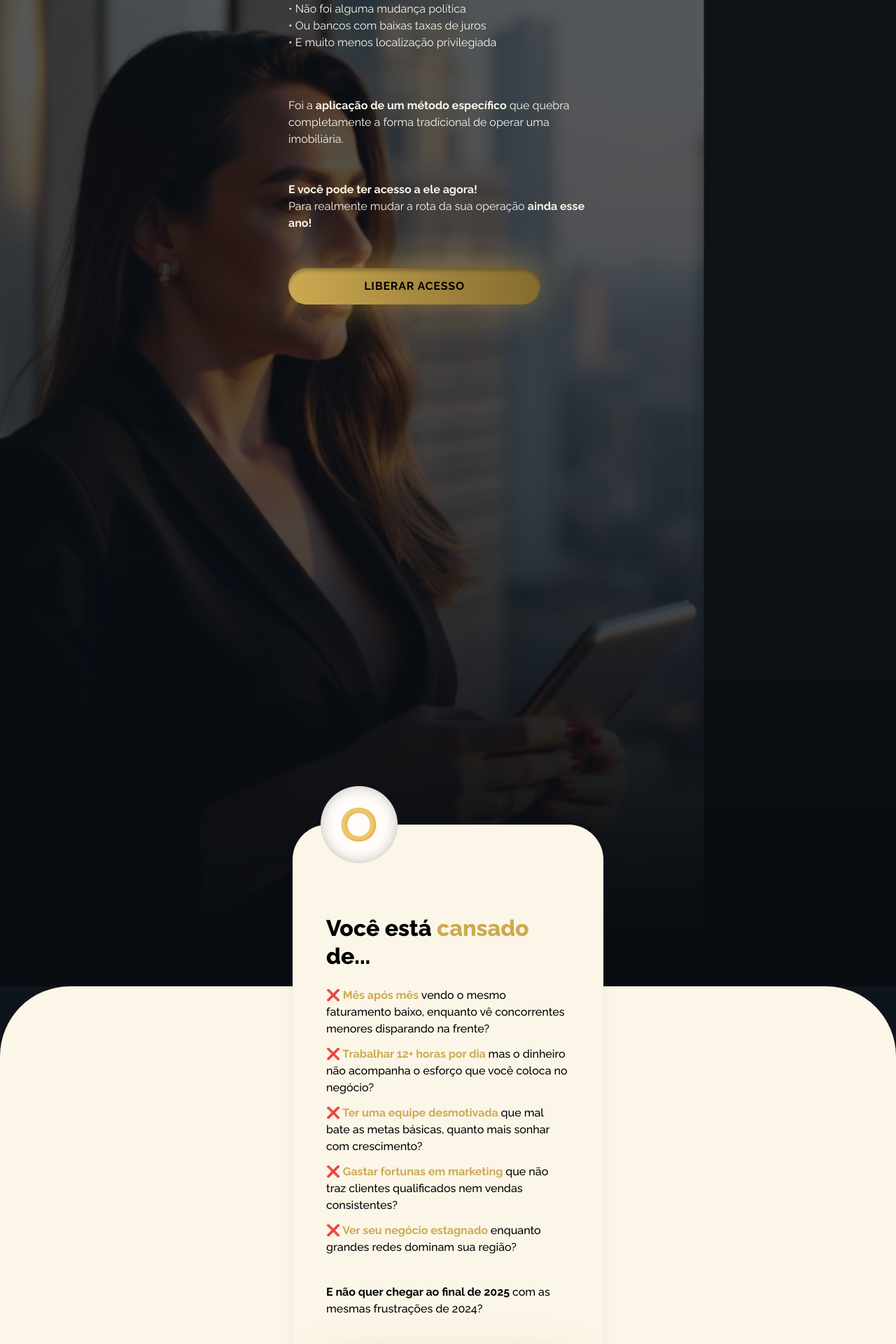
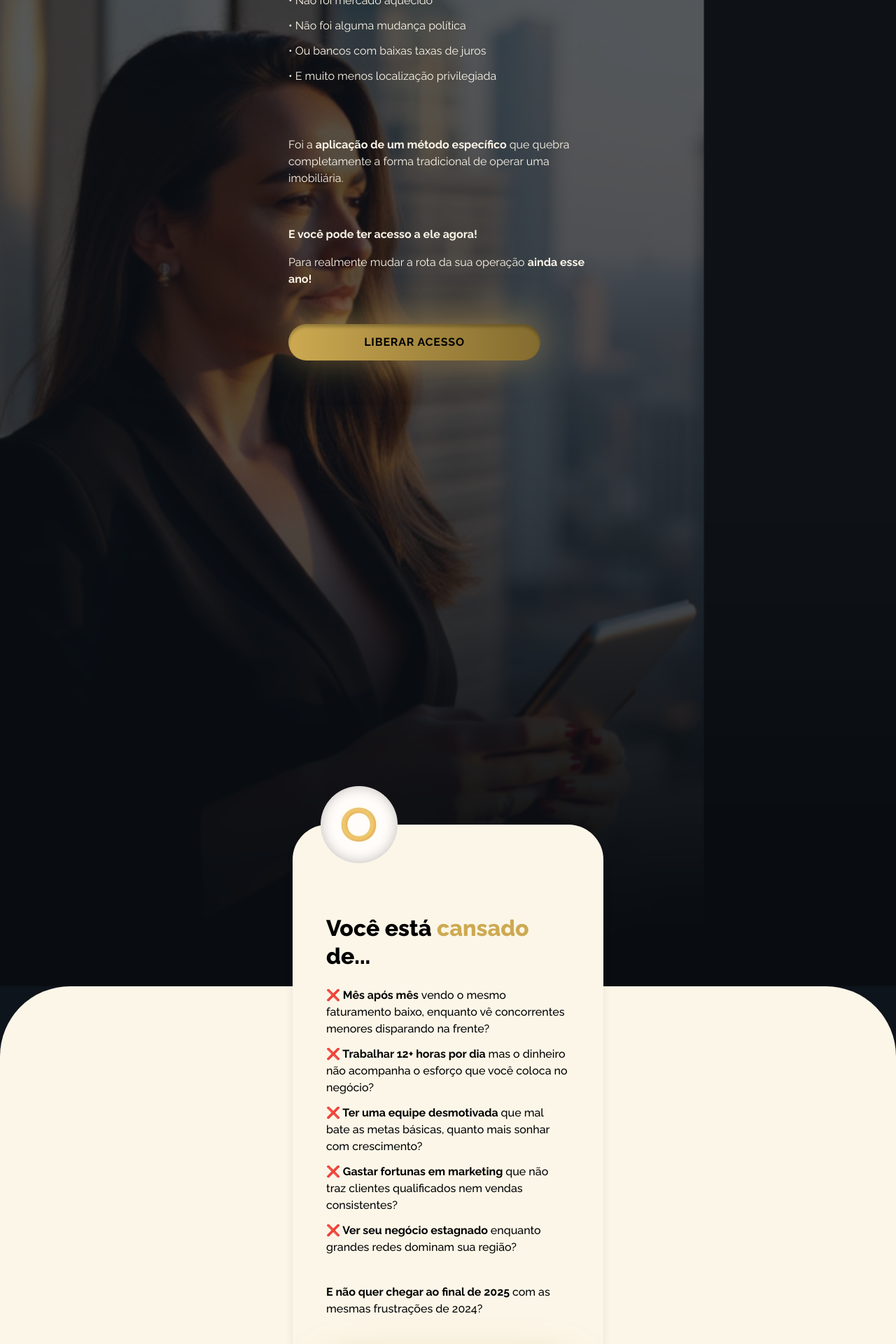
Before and after one commit to SOLANOSOX/elevate-roi-hero, a React (Vite) app: page / in a window 1280 px wide. Shown: the part 1860-3780 px from the top of the page at 70% size. Built offline with nearby package versions, Linux system fonts and the light colour scheme.

Commit message:
Ajustar cores e espaçamentos

```diff
--- a/src/components/BenefitsSection.tsx
+++ b/src/components/BenefitsSection.tsx
@@ -26,23 +26,23 @@ const BenefitsSection = () => {
 
               <div className="text-black text-sm md:text-base lg:text-[16px] leading-5 md:leading-6 space-y-3 max-w-[600px]">
                 <p>
-                  <span className="text-accent font-bold">❌ Mês após mês </span>
+                  <span className="font-bold">❌ Mês após mês </span>
                   <span className="font-medium">vendo o mesmo faturamento baixo, enquanto vê concorrentes menores disparando na frente?</span>
                 </p>
                 <p>
-                  <span className="text-accent font-bold">❌ Trabalhar 12+ horas por dia </span>
+                  <span className="font-bold">❌ Trabalhar 12+ horas por dia </span>
                   <span className="font-medium">mas o dinheiro não acompanha o esforço que você coloca no negócio?</span>
                 </p>
                 <p>
-                  <span className="text-accent font-bold">❌ Ter uma equipe desmotivada </span>
+                  <span className="font-bold">❌ Ter uma equipe desmotivada </span>
                   <span className="font-medium">que mal bate as metas básicas, quanto mais sonhar com crescimento?</span>
                 </p>
                 <p>
-                  <span className="text-accent font-bold">❌ Gastar fortunas em marketing </span>
+                  <span className="font-bold">❌ Gastar fortunas em marketing </span>
                   <span className="font-medium">que não traz clientes qualificados nem vendas consistentes?</span>
                 </p>
                 <p>
-                  <span className="text-accent font-bold">❌ Ver seu negócio estagnado </span>
+                  <span className="font-bold">❌ Ver seu negócio estagnado </span>
                   <span className="font-medium">enquanto grandes redes dominam sua região?</span>
                 </p>
               </div>
--- a/src/components/HowSection.tsx
+++ b/src/components/HowSection.tsx
@@ -34,19 +34,19 @@ const HowSection = () => {
             <div className="w-full text-center lg:text-left">
               <h3 className="text-hero-text text-2xl sm:text-3xl lg:text-[36px] font-extrabold leading-6 lg:leading-[24px] mb-4">Como isso foi possível?</h3>
               <div className="text-hero-text text-sm sm:text-base lg:text-[16px] font-normal leading-6 lg:leading-[24px]">
-                <div className="mb-4 px-0 py-[50px] text-left">
+                <div className="mb-6 px-0 py-[50px] text-left space-y-3">
                   <p>• Não foi sorte</p>
                   <p>• Não foi mercado aquecido</p>
                   <p>• Não foi alguma mudança política</p>
                   <p>• Ou bancos com baixas taxas de juros</p>
                   <p>• E muito menos localização privilegiada</p>
                 </div>
-                <p className="mb-4">
+                <p className="mb-6">
                   Foi a <span className="font-bold">aplicação de um método específico</span> que quebra completamente a forma tradicional de operar uma imobiliária.
                 </p>
-                <p className="py-[32px]">
-                  <span className="font-bold">E você pode ter acesso a ele agora!</span><br />
-                  Para realmente mudar a rota da sua operação <span className="font-bold">ainda esse ano!</span>
+                <p className="py-[32px] space-y-4">
+                  <span className="font-bold block mb-4">E você pode ter acesso a ele agora!</span>
+                  <span className="block">Para realmente mudar a rota da sua operação <span className="font-bold">ainda esse ano!</span></span>
                 </p>
               </div>
             </div>
```
